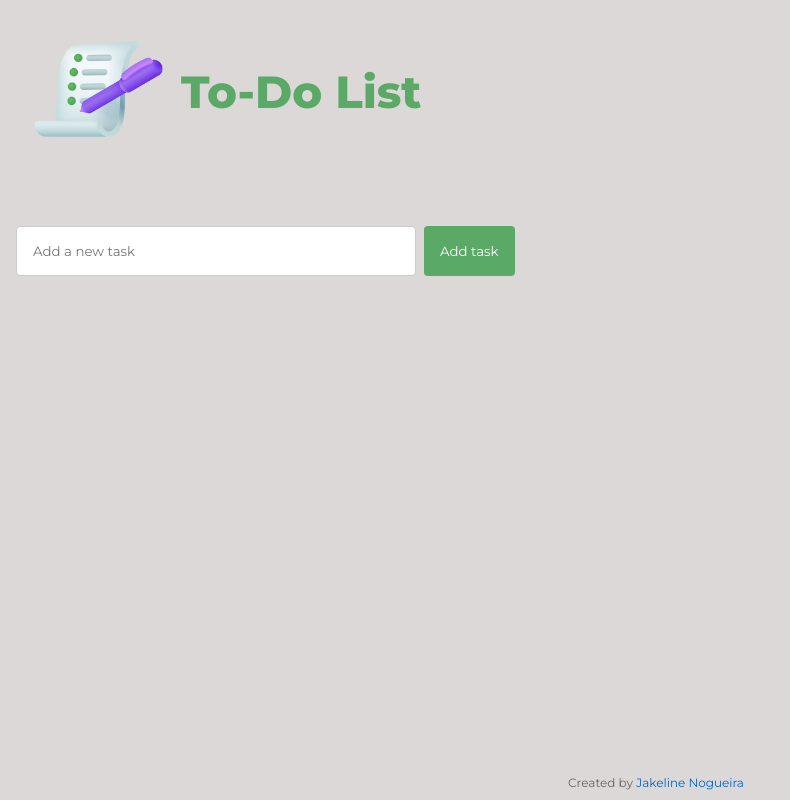
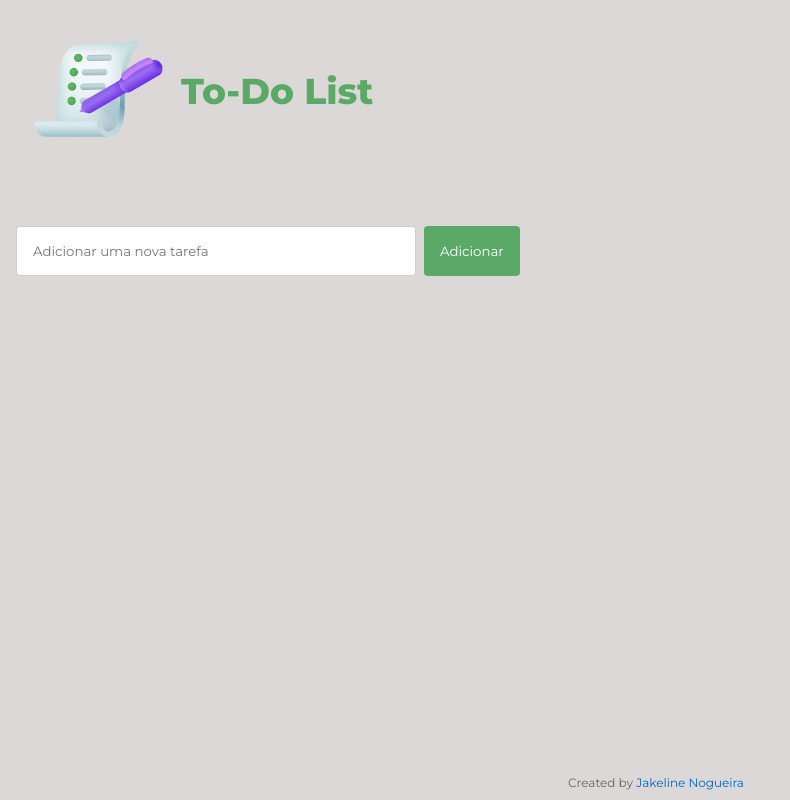
Before and after one commit to jakelinenogueira/to-do-list-app, a Next.js app: page / in a window 1280 px wide. Shown: the whole page, without its empty margins (0-790 px from the left). Built offline with nearby package versions, Linux system fonts and the light colour scheme.

Commit message:
translate

```diff
--- a/src/app/page.tsx
+++ b/src/app/page.tsx
@@ -94,7 +94,7 @@ export default function Page() {
       <List tasks={tasks} onToggleTask={toggleTask} onEditTask={openEditModal} onDeleteTask={(id) => openDeleteModal(id)}/>
 
       {modalType === "edit" && (
-        <Modal message="Edit your task" onConfirm={confirmEditTask} onCancel={() => setModalType(null)}>
+        <Modal message="Edite sua tarefa" onConfirm={confirmEditTask} onCancel={() => setModalType(null)}>
           <input
             type="text"
             value={editText}
@@ -104,7 +104,7 @@ export default function Page() {
       )}
       {modalType === "delete" && (
         <Modal
-          message={`Are you sure you want to delete "${selectedTask?.text}"?`}
+          message={`Tem certeza de que deseja excluir "${selectedTask?.text}"?`}
           onConfirm={confirmDeleteTask}
           onCancel={() => setModalType(null)}
         />
--- a/src/components/Header/Header.module.scss
+++ b/src/components/Header/Header.module.scss
@@ -6,7 +6,7 @@ header {
     gap: 15px;
 
     span {
-      font-size: 45px;
+      font-size: 36px;
       font-weight: 800;
       color: #5ba967;
     }
--- a/src/components/Input/Input.tsx
+++ b/src/components/Input/Input.tsx
@@ -24,12 +24,12 @@ export default function Input({onAddTask}: InputProps) {
         <div className={styles.container_input}>
             <input
                 type="text"
-                placeholder='Add a new task'
+                placeholder='Adicionar uma nova tarefa'
                 value={inputValue}
                 onChange={(e) => setInputValue(e.target.value)}
                 onKeyDown={handleKeyDown}
             />
-            <button onClick={handleAddTask}>Add task</button>
+            <button onClick={handleAddTask}>Adicionar</button>
         </div>
     );
 }
--- a/src/components/Modal/Modal.tsx
+++ b/src/components/Modal/Modal.tsx
@@ -16,10 +16,10 @@ export default function Modal({ message, onConfirm, onCancel, children }: ModalP
           {children && <div className={styles.modalContent}>{children}</div>}
           <div className={styles.buttons}>
             <button className={styles.confirm} onClick={onConfirm}>
-              Confirm
+              Confirmar
             </button>
             <button className={styles.cancel} onClick={onCancel}>
-              Cancel
+              Cancelar
             </button>
           </div>
         </div>
```
